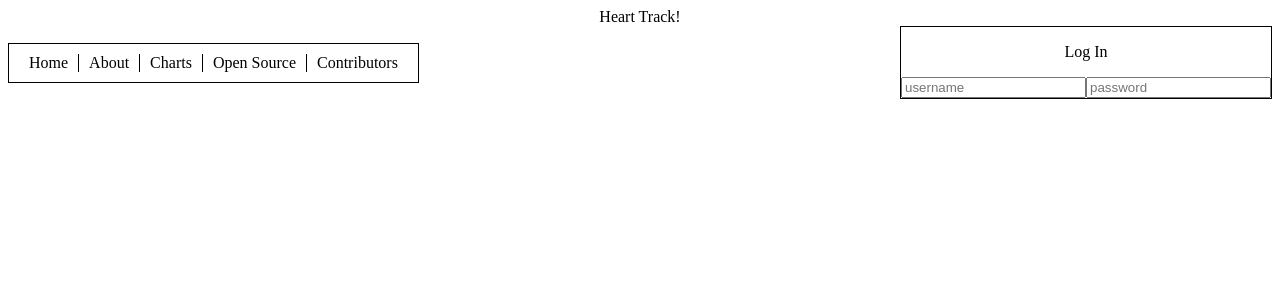
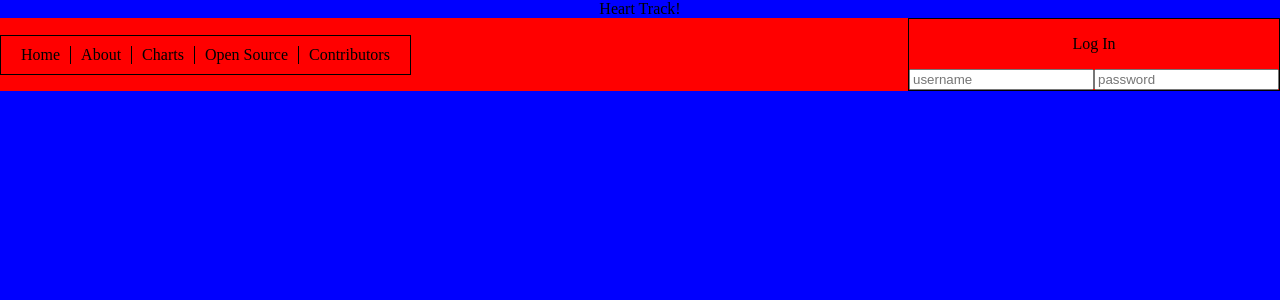
Before and after one commit to JS-goose/heart-track, a React (Create React App) app: page / in a window 1280 px wide. Shown: the top 300 px of the page. Built offline with nearby package versions, Linux system fonts and the light colour scheme.

Commit message:
working on moving containers around

```diff
--- a/src/App.css
+++ b/src/App.css
@@ -1,9 +1,8 @@
 html, body {
   height: 100%;
-  /* padding: 0;
-  margin: 0; */
-  display: flex;
-  flex-direction: column;
+  padding: 0;
+  margin: 0;
+  background-color: blue;
 }
 .App {
   text-align: center;
--- a/src/components/layout/navigation/Nav.module.css
+++ b/src/components/layout/navigation/Nav.module.css
@@ -1,9 +1,10 @@
 #nav-container {
-    /* height: 100%; */
     display: flex;
     flex-direction: row;
     justify-content: space-between;
-    align-items: center;
+    align-items: flex-end;
+    margin: 0;
+    background-color: red;
 }
 #nav-links-list {
     list-style: none;
```
